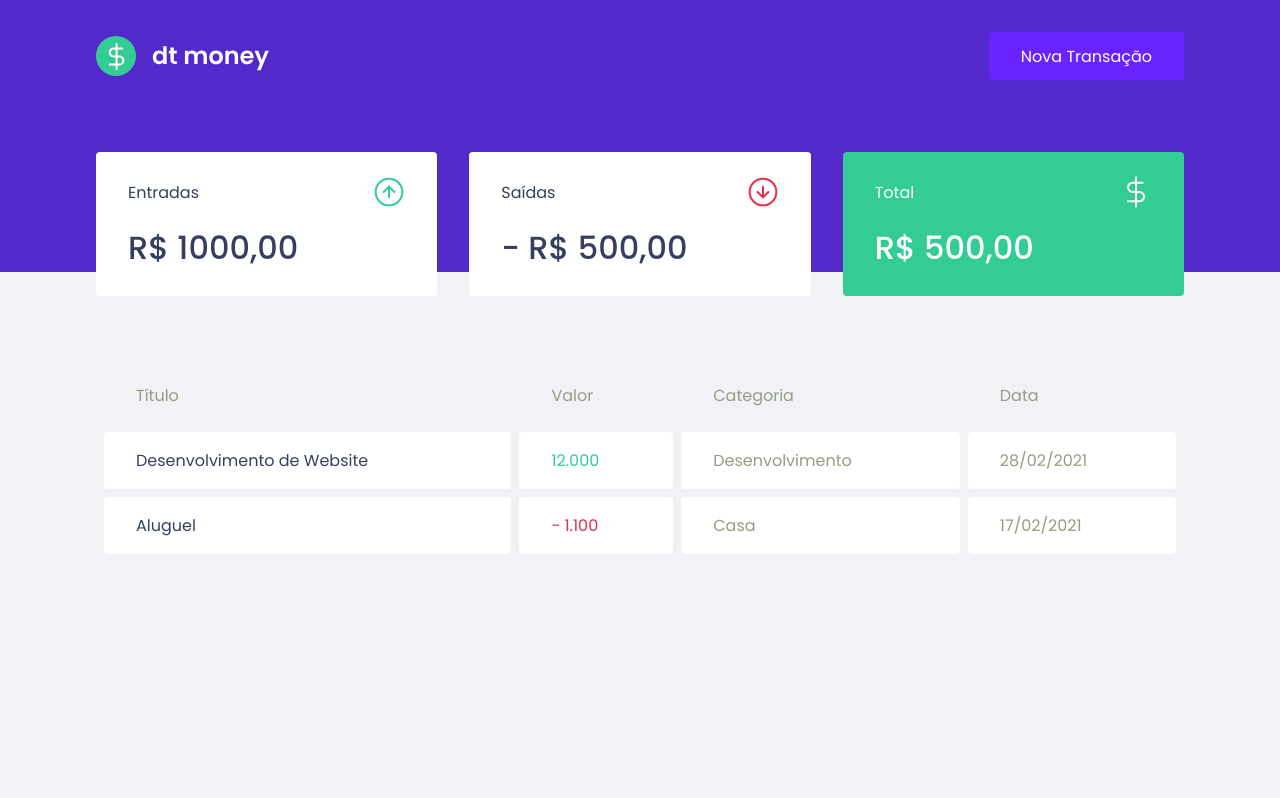
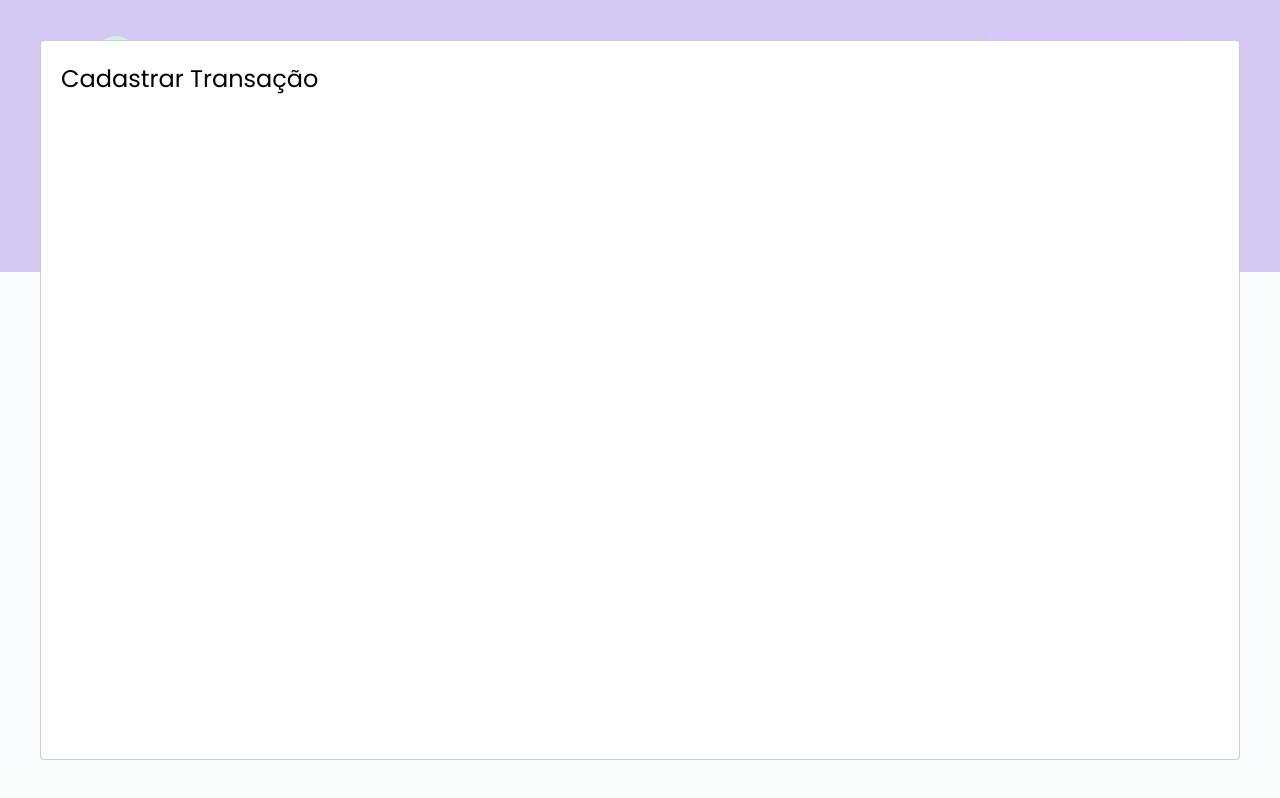
Before and after one commit to dionysoleao/my-money, a React (Create React App) app: page / in a window 1280 px wide. Both pictures are taken after a click on the button "Nova Transação". Built offline with nearby package versions, Linux system fonts and the light colour scheme; no server answers; what miragejs would draw is missing.

Commit message:
Implement newModal

```diff
--- a/package.json
+++ b/package.json
@@ -3,7 +3,10 @@
   "version": "0.1.0",
   "private": true,
   "dependencies": {
+    "@types/react-modal": "^3.13.1",
+    "axios": "^0.24.0",
     "miragejs": "^0.1.43",
+    "modal": "^1.2.0",
     "react": "^17.0.2",
     "react-dom": "^17.0.2",
     "react-scripts": "5.0.0",
@@ -18,6 +21,7 @@
     "@types/react": "^17.0.20",
     "@types/react-dom": "^17.0.9",
     "@types/styled-components": "^5.1.18",
+    "react-modal": "^3.14.4",
     "typescript": "^4.4.2",
     "web-vitals": "^2.1.0"
   },
--- a/src/App.tsx
+++ b/src/App.tsx
@@ -1,12 +1,33 @@
+import { useState } from 'react';
+import Modal from 'react-modal'
 import { Dashboard } from "./components/Dashboard";
 import { Header } from "./components/Header";
 import { GlobalStyle } from "./styles/global";
 
+Modal.setAppElement('#root')
+
 export function App() {
+
+  const [isNewTransactionModalOpen,setIsNewTransactionModalOpen] = useState(false);
+
+  function handleOpenNewTransactionModal (){
+      setIsNewTransactionModalOpen(true)
+  }
+
+  function handleCloseNewTransactionModal (){
+      setIsNewTransactionModalOpen(false)
+  }
+
   return (
     <>
-    <Header />
+    <Header onOpenNewTransactionModal={handleOpenNewTransactionModal}/>
     <Dashboard />
+    <Modal
+        isOpen={isNewTransactionModalOpen}
+        onRequestClose={handleCloseNewTransactionModal}
+    >
+        <h2>Cadastrar Transação</h2>
+    </Modal>
     <GlobalStyle />
     </>
   );
--- a/src/components/Header/index.tsx
+++ b/src/components/Header/index.tsx
@@ -1,13 +1,17 @@
 import logoImg from '../../assets/logo.svg'
 import { Container, Content } from './styles'
 
+interface HeaderProps{
+    onOpenNewTransactionModal: () => void
+}
 
-export function Header(){
+export function Header({onOpenNewTransactionModal}:HeaderProps){
+
     return(
         <Container>
             <Content>
             <img src={logoImg} alt="my money" />
-            <button type="button">Nova Transação</button>
+            <button onClick={onOpenNewTransactionModal} type="button">Nova Transação</button>
             </Content>
         </Container>
     )
--- a/src/components/TransactionsTable/index.tsx
+++ b/src/components/TransactionsTable/index.tsx
@@ -1,12 +1,12 @@
 import { useEffect } from "react"
+import { api } from "../../services/api"
 import { Container } from "./styles"
 
 export function TransactionsTable () {
 
     useEffect(() => {
-        fetch('http://localhost:3000/api/transactions')
-        .then(response => response.json())
-        .then(data => console.log(data))
+        api.get('transactions')
+        .then(response => console.log(response.data))
     } ,[])
 
     return(
--- /dev/null
+++ b/src/services/api.ts
@@ -0,0 +1,4 @@
+import axios from 'axios';
+export const api = axios.create({
+    baseURL: 'http://localhost:3000/api/'
+})
```
Also changed, not shown: 1 other file (tests, documents, lock files or other folders).
